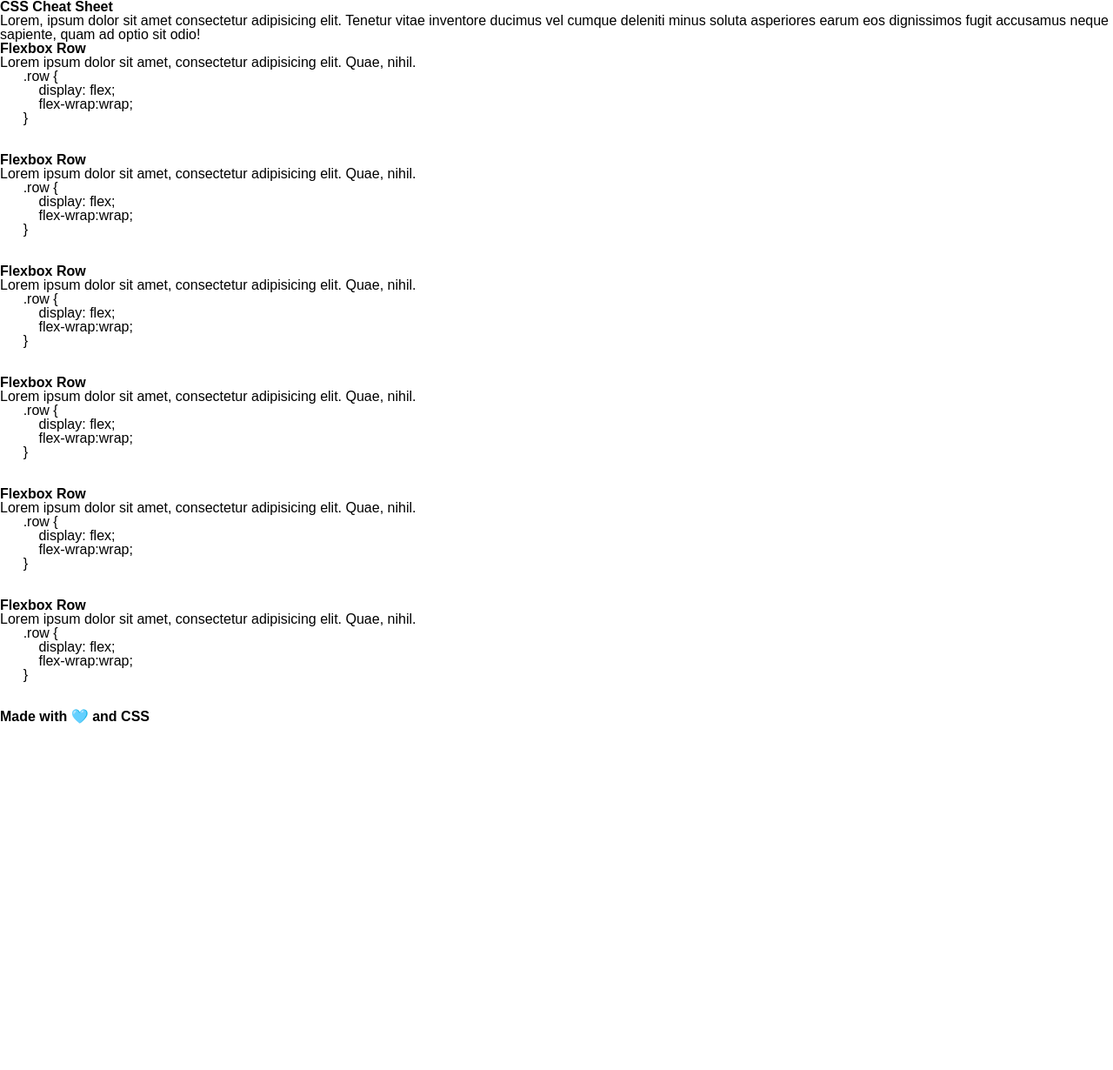
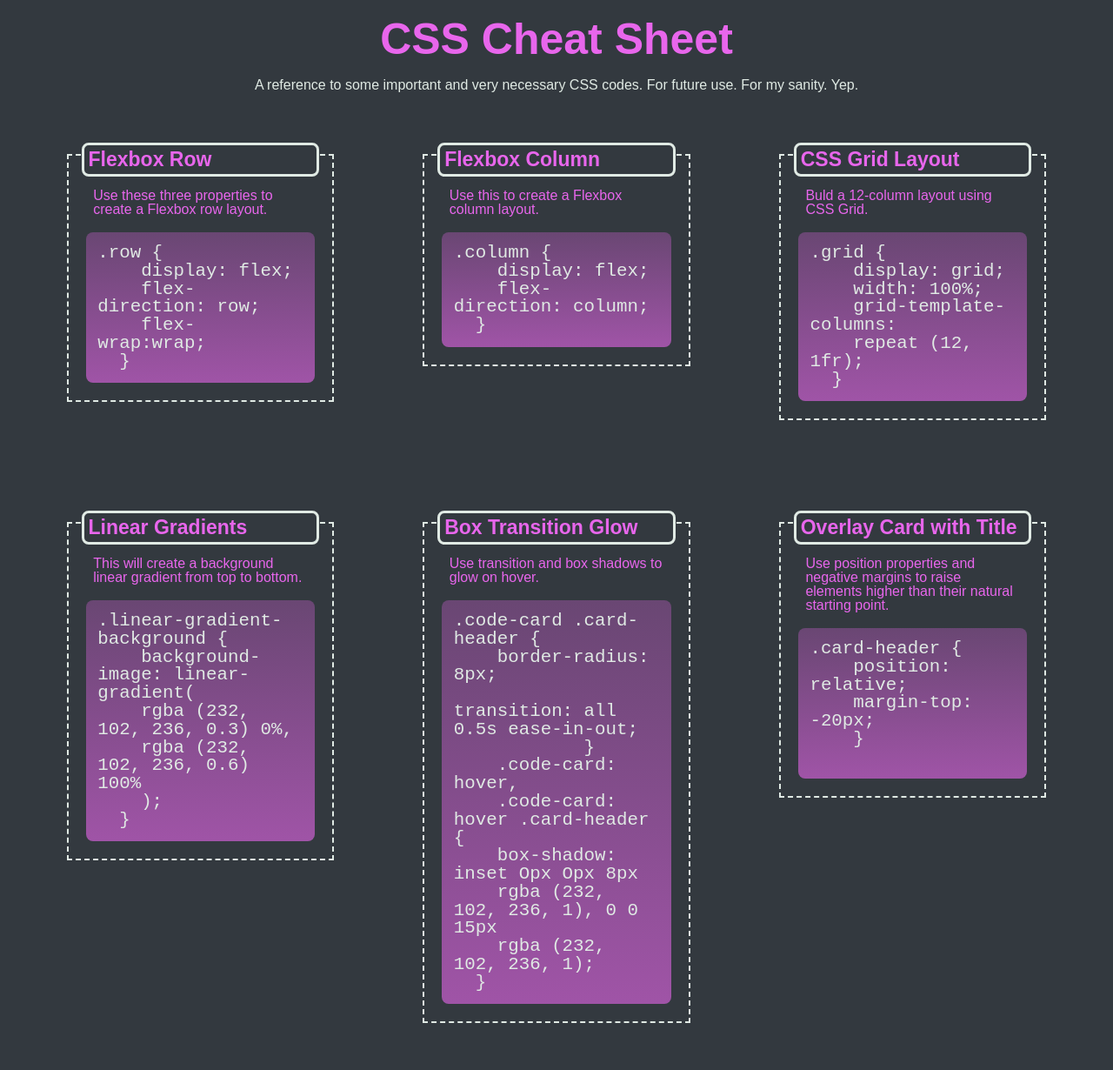
Before and after one commit to noe-bee/css-snippet-cheatsheet, a plain HTML site: page index.html in a window 1280 px wide. Shown: the top 1230 px of the page at 87% size. Before the commit the page ends 832 px from the top, so only its background shows below. Drawn offline with Linux system fonts and the light colour scheme; files that its build step writes are made by us from their sources.

Commit message:
rough draft done

```diff
--- a/assets/css/style.css
+++ b/assets/css/style.css
@@ -1 +1,117 @@
-/* variable selector  */
+/* css variables */
+:root {
+	--outer-space: #33393f;
+	--turquoise: #2aefcb;
+	--gin: #e0eae4;
+	--pink: #e866ec;
+}
+
+/* element selectors */
+
+body {
+    background-color: #33393f
+}
+
+main {
+    width: 96%;
+	margin: 0 auto;
+	display: flex;
+	flex-wrap: wrap;
+	justify-content: center;
+
+
+}
+
+
+h1 {
+    font-size: 50px;
+    color: var(--pink);
+    text-align: center;
+    padding: 20px;
+
+}
+
+header p {
+    text-align: center;
+    padding-bottom: 20px;
+    color: #e0eae4;
+
+
+}
+
+/* pre {
+    font-size: 1rem;
+    margin: 0;
+} */
+
+footer {
+    text-align: center;
+    font-size: 25px;
+    color: var(--pink);
+}
+
+/* class selectors */
+
+.container {
+    flex: 1 1 calc(100% / 3); /*the flex calc in the basis spot calculates 1/3 of the screen width*/
+    transition: flex-basis 500ms linear;
+    padding: 15px;
+    margin-bottom: 15px;
+}
+
+.card {
+    outline: 2px dashed; /*this is a like a border except it's outside the element*/
+    outline-color: var(--gin);
+    margin: 10%;
+    padding: 15px;
+    color: var(--pink);
+
+
+}
+
+.card-header {
+    font-size: 23px;
+    padding: 5px;
+    background-color: var(--outer-space);
+    border-style: solid;
+    border-radius: 8px;
+    border-color: var(--gin);
+    position: relative;
+    margin-top: -30px;
+    color: var(--pink);
+
+
+}
+
+.card-desc {
+    color: var(--pink);
+    font-size: 16px;
+    padding: 5%;
+}
+
+.card-code {
+    font-family: 'Courier New', Courier, monospace;
+    white-space: pre-wrap;
+    font-size: 1.3rem;
+    margin: 5px;
+    color: var(--gin);
+    background-image: linear-gradient( /*this is for the background for .card-code*/
+		rgba(232, 102, 236, 0.3) 0%,
+		rgba(232, 102, 236, 0.6) 100%
+	);
+    border-radius: 8px;
+    padding: 5%;
+
+}
+
+@media screen and (max-width: 992px) {
+    .container {
+        flex-basis: 50%;
+  }
+}
+
+@media screen and (max-width: 768px) {
+    .container {
+        flex-basis: 100%;
+    }
+}
--- a/index.html
+++ b/index.html
@@ -4,99 +4,109 @@
 		<meta charset="UTF-8" />
 		<meta name="viewport" content="width=device-width, initial-scale=1.0" />
 		<title>CSS Cheat Sheet</title>
-		<link rel="stylesheet" href="./css/reset.css" />
-		<link rel="stylesheet" href="./css/style.css" />
+		<link rel="stylesheet" href="./assets/css/reset.css" />
+		<link rel="stylesheet" href="./assets/css/style.css" />
 	</head>
+
   <body>
-
 
     <header>
       <h1>CSS Cheat Sheet</h1>
       <p>
-            Lorem, ipsum dolor sit amet consectetur adipisicing elit. Tenetur vitae
-            inventore ducimus vel cumque deleniti minus soluta asperiores earum eos
-            dignissimos fugit accusamus neque sapiente, quam ad optio sit odio!
+            A reference to some important and very necessary CSS codes. For future use. For my sanity. Yep.
       </p>
     </header>
+
     <main>
+      <section class="container">
       <div class="card">
         <h2 class="card-header">Flexbox Row</h2>
         <p class="card-desc">
-                Lorem ipsum dolor sit amet, consectetur adipisicing elit. Quae, nihil.
+          Use these three properties to create a Flexbox row layout.
         </p>
-            <pre class="card-code">
-      <code>.row {
+        <pre class="card-code"><code>.row {
     display: flex;
+    flex-direction: row;
     flex-wrap:wrap;
+  }</code></pre>
+      </div>
+      </section>
+
+      <section class="container">
+      <div class="card">
+        <h2 class="card-header">Flexbox Column</h2>
+        <p class="card-desc">
+          Use this to create a Flexbox column layout.
+        </p>
+        <pre class="card-code"><code>.column {
+    display: flex;
+    flex-direction: column;
+  }</code></pre>
+      </div>
+      </section>
+
+      <section class="container">
+      <div class="card">
+        <h2 class="card-header">CSS Grid Layout</h2>
+        <p class="card-desc">
+          Buld a 12-column layout using CSS Grid.
+        </p>
+        <pre class="card-code"><code>.grid {
+    display: grid;
+    width: 100%;
+    grid-template-columns:
+    repeat (12, 1fr);
+  }</code></pre>
+      </div>
+     </section>
+
+     <section class="container">
+     <div class="card">
+        <h2 class="card-header">Linear Gradients</h2>
+        <p class="card-desc">
+          This will create a background linear gradient from top to bottom.
+        </p>
+        <pre class="card-code"><code>.linear-gradient-background {
+    background-image: linear-gradient(
+    rgba (232, 102, 236, 0.3) 0%,
+    rgba (232, 102, 236, 0.6) 100%
+    );
+  }</code></pre>
+      </div>
+      </section>
+
+    <section class="container">
+      <div class="card">
+        <h2 class="card-header">Box Transition Glow</h2>
+        <p class="card-desc">
+          Use transition and box shadows to glow on hover.
+        <pre class="card-code"><code>.code-card .card-header {
+    border-radius: 8px;
+              transition: all 0.5s ease-in-out;
             }
-      </code>
-    </pre>
+    .code-card: hover,
+    .code-card: hover .card-header {
+    box-shadow: inset Opx Opx 8px
+    rgba (232, 102, 236, 1), 0 0 15px
+    rgba (232, 102, 236, 1);
+  }</code></pre>
       </div>
+      </section>
+
+    <section class="container">
       <div class="card">
-            <h2 class="card-header">Flexbox Row</h2>
+        <h2 class="card-header">Overlay Card with Title</h2>
         <p class="card-desc">
-                Lorem ipsum dolor sit amet, consectetur adipisicing elit. Quae, nihil.
+          Use position properties and negative margins to raise elements higher than their natural starting point.
         </p>
-            <pre class="card-code">
-      <code>.row {
-          display: flex;
-          flex-wrap:wrap;
+        <pre class="card-code"><code>.card-header {
+    position: relative;
+    margin-top: -20px;
     }
-      </code>
-    </pre>
+          </code></pre>
       </div>
-        <div class="card">
-            <h2 class="card-header">Flexbox Row</h2>
-            <p class="card-desc">
-                Lorem ipsum dolor sit amet, consectetur adipisicing elit. Quae, nihil.
-            </p>
-            <pre class="card-code">
-      <code>.row {
-          display: flex;
-          flex-wrap:wrap;
-      }
-      </code>
-    </pre>
-        </div>
-        <div class="card">
-            <h2 class="card-header">Flexbox Row</h2>
-            <p class="card-desc">
-                Lorem ipsum dolor sit amet, consectetur adipisicing elit. Quae, nihil.
-            </p>
-            <pre class="card-code">
-      <code>.row {
-          display: flex;
-          flex-wrap:wrap;
-      }
-      </code>
-    </pre>
-        </div>
-        <div class="card">
-            <h2 class="card-header">Flexbox Row</h2>
-            <p class="card-desc">
-                Lorem ipsum dolor sit amet, consectetur adipisicing elit. Quae, nihil.
-            </p>
-            <pre class="card-code">
-      <code>.row {
-          display: flex;
-          flex-wrap:wrap;
-      }
-      </code>
-    </pre>
-        </div>
-        <div class="card">
-            <h2 class="card-header">Flexbox Row</h2>
-            <p class="card-desc">
-                Lorem ipsum dolor sit amet, consectetur adipisicing elit. Quae, nihil.
-            </p>
-            <pre class="card-code">
-      <code>.row {
-          display: flex;
-          flex-wrap:wrap;
-      }
-      </code>
-    </pre>
-        </div>
+      </section>
+
     </main>
     <footer>
       <h3>
```
Also changed, not shown: 2 other files. Lines whose indentation alone changed are shown as unchanged.
